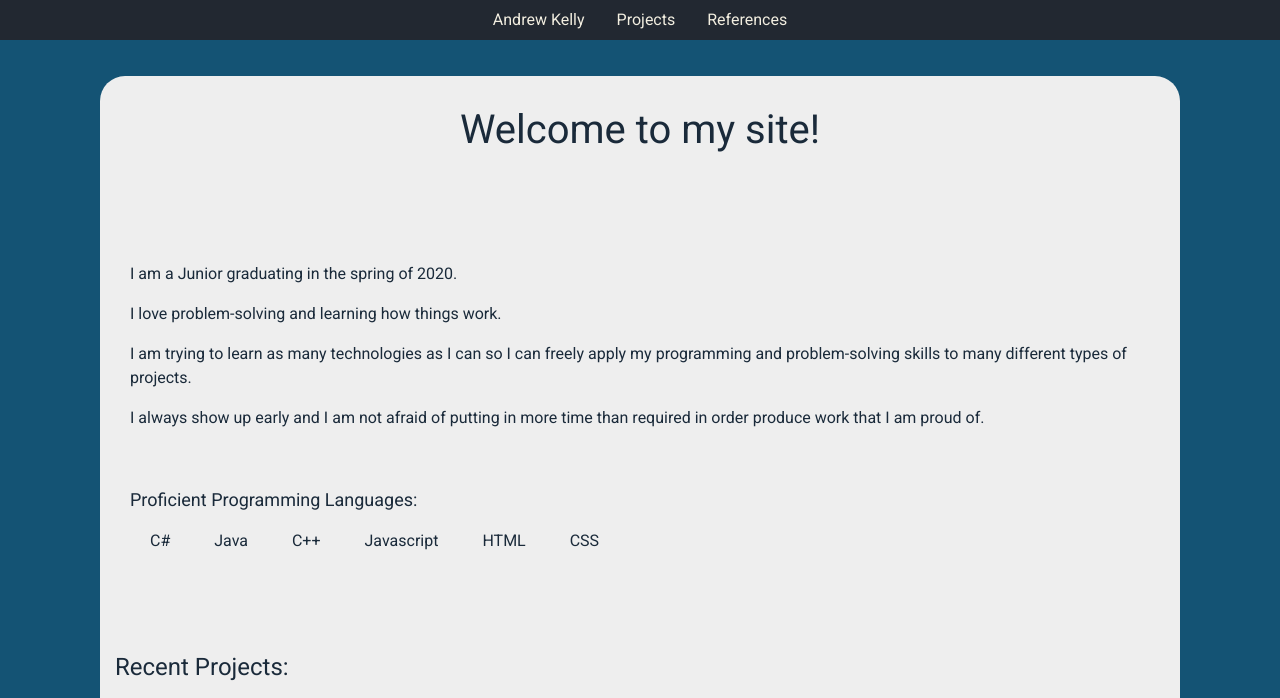
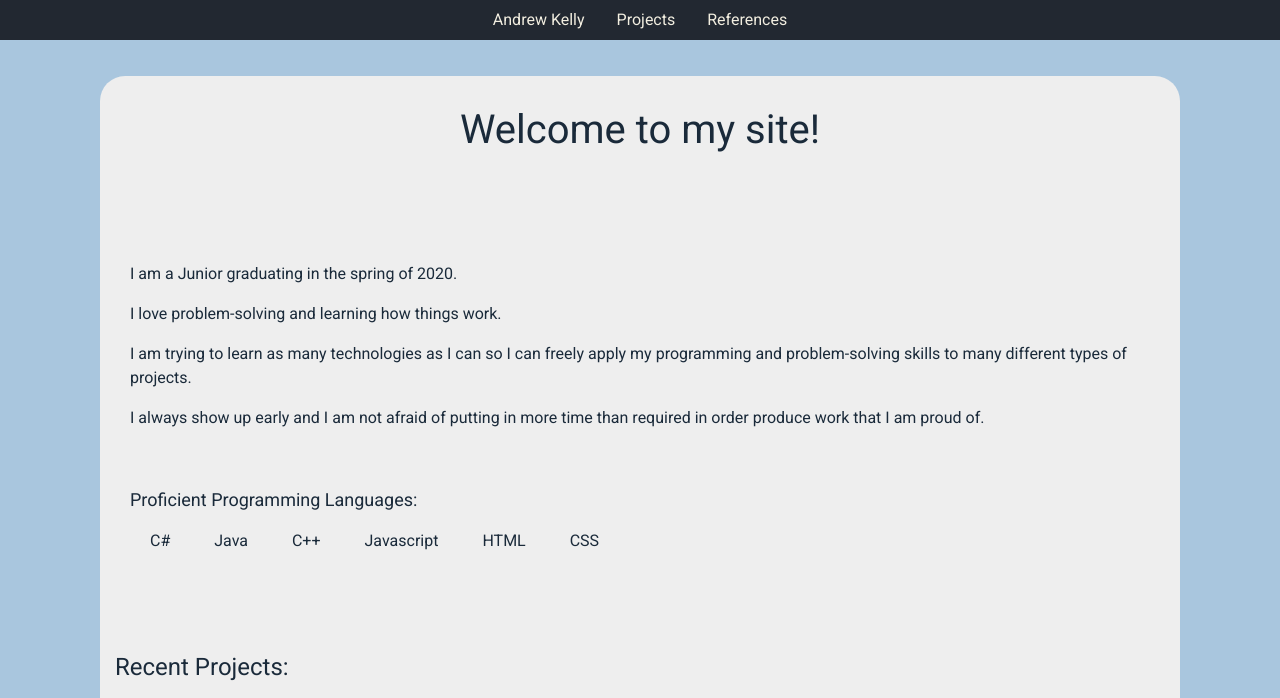
Before and after one commit to AndrewK020/portfolio, a plain HTML site: page index.html in a window 1280 px wide. Shown: the top 698 px of the page. Drawn offline with nearby package versions, Linux system fonts and the light colour scheme.

Commit message:
Update style.css

```diff
--- a/resources/css/style.css
+++ b/resources/css/style.css
@@ -1,7 +1,7 @@
 body{
     font-family: 'Roboto', sans-serif;
     color: #1a2a3a;
-    background: #145374;
+    background: #a9c6de;
 
 }
 a {
```
